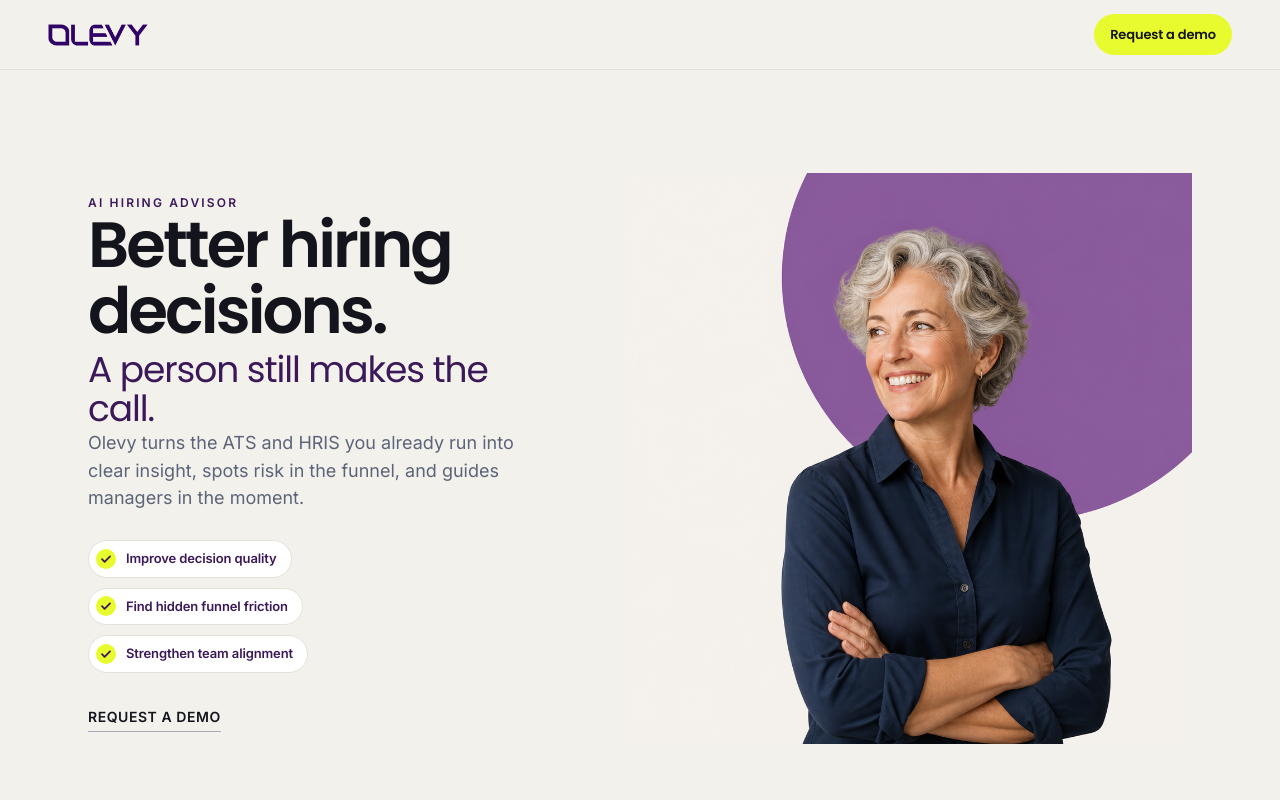
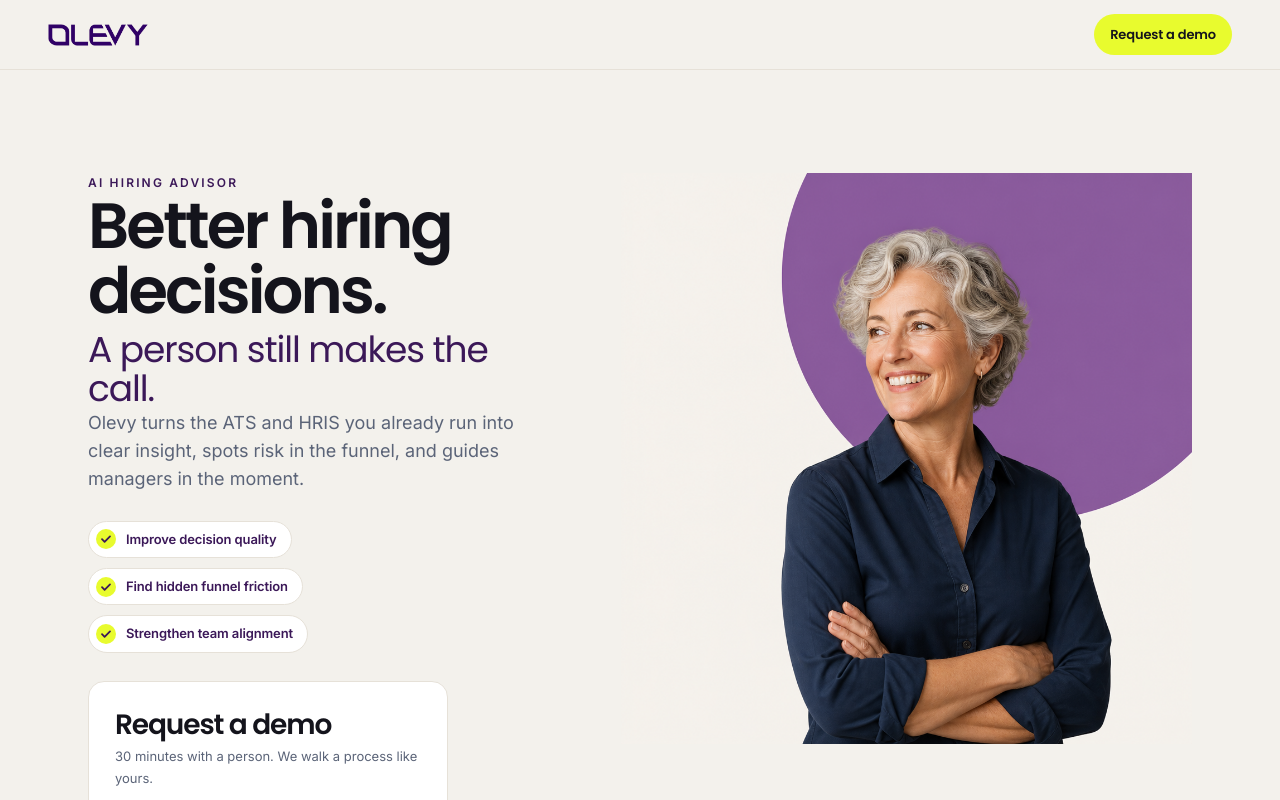
Before and after one commit to smance00/Test---smance00, a Next.js app: page / in a window 1280 px wide. Shown: the top 800 px of the page. Built offline with nearby package versions, Linux system fonts and the light colour scheme.

Commit message:
Put the request-a-demo form back in the hero.
It sits under the opening copy so the portrait stays campaign art and the form is still in the first screen.

Co-authored-by: Sakyra M <smance00@users.noreply.github.com>

```diff
--- a/app/loop.css
+++ b/app/loop.css
@@ -112,7 +112,7 @@ html:has(.olv) body {
   display: grid;
   grid-template-columns: minmax(0, 0.92fr) minmax(0, 1.18fr);
   gap: clamp(40px, 7vw, 88px);
-  align-items: end;
+  align-items: start;
   max-width: 1200px;
 }
 .olv-open-copy {
--- a/app/page.tsx
+++ b/app/page.tsx
@@ -51,9 +51,7 @@ export default function HomePage() {
                   Strengthen team alignment
                 </li>
               </ul>
-              <Link className="olv-textlink reveal" href="#request-demo">
-                Request a demo
-              </Link>
+              <DemoRequestForm id="hero-request-demo" className="olv-hero-form vis" />
             </div>
             <figure className="olv-halo reveal">
               <img
@@ -204,7 +202,7 @@ export default function HomePage() {
               Thirty minutes with a person. We walk a hiring process like yours and leave the decision with you — the same rule as the opening.
             </p>
             <div className="reveal">
-              <DemoRequestForm id="hero-request-demo" />
+              <DemoRequestForm id="close-request-demo" />
             </div>
           </div>
         </section>
```
